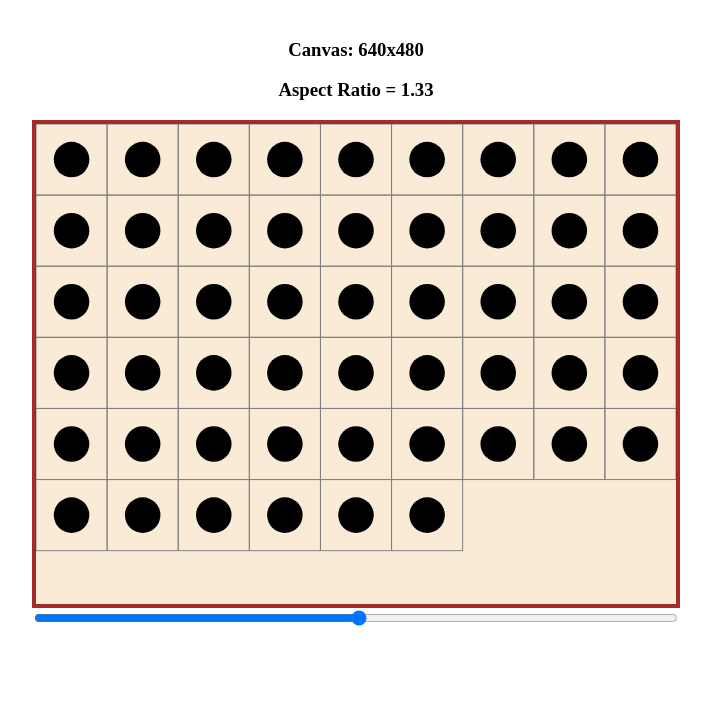
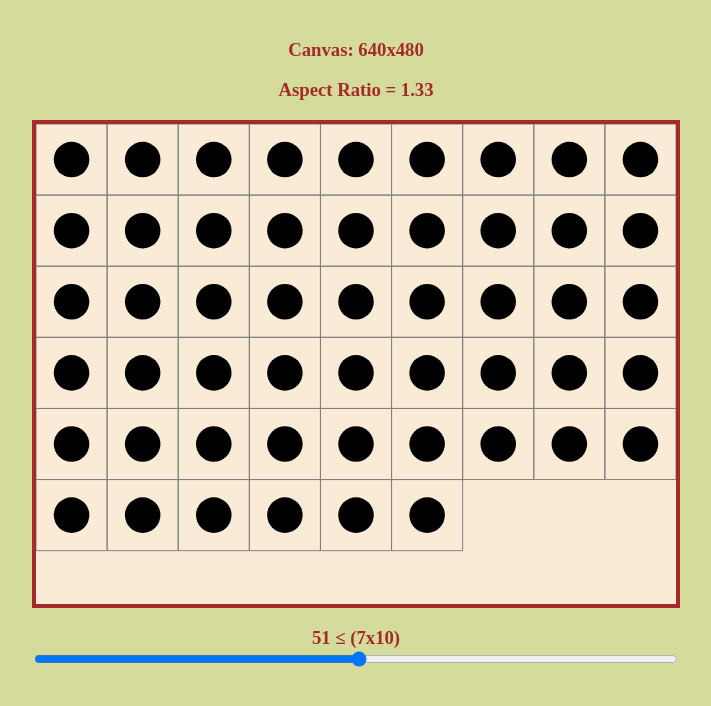
Before and after one commit to AdeLuigi/desenvolvimento-web, a plain HTML site: page trabalho5/index.html in a window 1280 px wide. Shown: the whole page, without its empty margins (284-995 px from the left). Drawn offline with nearby package versions, Linux system fonts and the light colour scheme.

Commit message:
site quase pronto

```diff
--- a/trabalho5/index.html
+++ b/trabalho5/index.html
@@ -14,13 +14,13 @@
         <script src="https://code.jquery.com/ui/1.13.1/jquery-ui.js"></script>
     </head>
 
-    <body id="draggable" class="container_bi ui-draggable ui-draggable-handle" style="margin: 0px; display: flex;flex:1;  align-items: center; justify-content:center; height: 100%;">
+    <body id="draggable" class="container_bi ui-draggable ui-draggable-handle" style="margin: 0px; display: flex;flex:1;  align-items: center; justify-content:center; height: 100%; background-color: #d5db9a;">
 
                 <div style="display: flex; margin-top: 20px; flex-direction: column;">
-                    <h3 style="text-align: center;">Canvas: <span id="tela"></span></h3>
-                    <h3 style="text-align: center; margin-top: 0px;">Aspect Ratio = <span id="aspect"></span></h3>
+                    <h3 style="text-align: center; color: #A52A2A;">Canvas: <span id="tela"></span></h3>
+                    <h3 style="text-align: center; margin-top: 0px; color: #A52A2A;">Aspect Ratio = <span id="aspect"></span></h3>
                     <canvas id="myCanvas" style="border:4px solid #A52A2A; background-color: #FAEBD7;"></canvas>
-
+                    <h3 style="text-align: center; margin-bottom: 0px; color: #A52A2A;"><span id="numero"></span> ≤ <span id="numero2">(7x10)</span> </h3>
                     <input type="range" min="1" max="100" class="slider" id="myRange" oninput="circlesRectangle();">
                 </div>
         <script src="./LCG.js"></script>
--- a/trabalho5/scripts.js
+++ b/trabalho5/scripts.js
@@ -46,6 +46,9 @@ document.onreadystatechange = function(){
             const canvas = document.getElementById("myCanvas");
             const tela = document.getElementById("tela");
             const aspect = document.getElementById("aspect");
+            const numero = document.getElementById("numero");
+
+            numero.innerHTML = ncircles;
 
 
 
```
